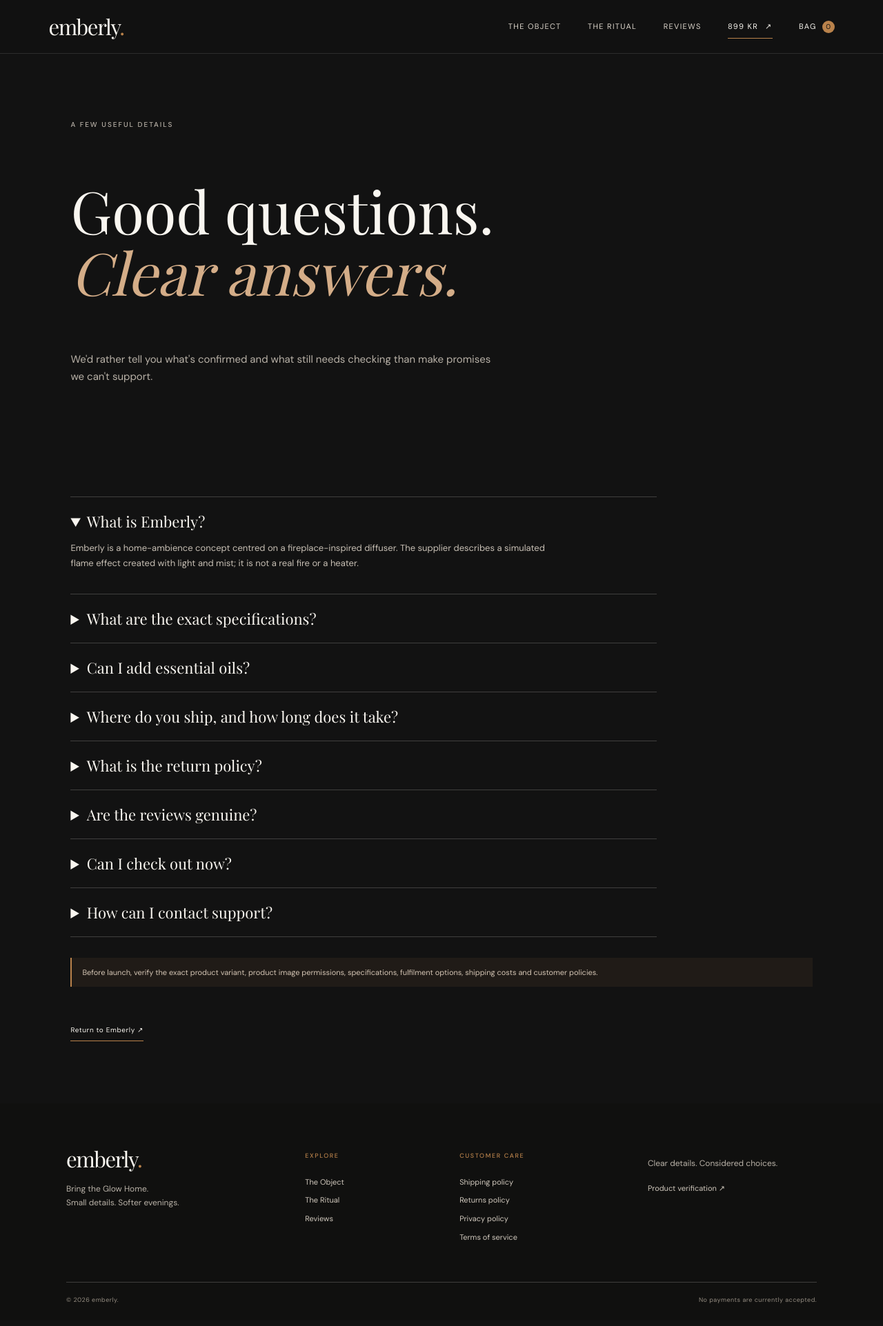
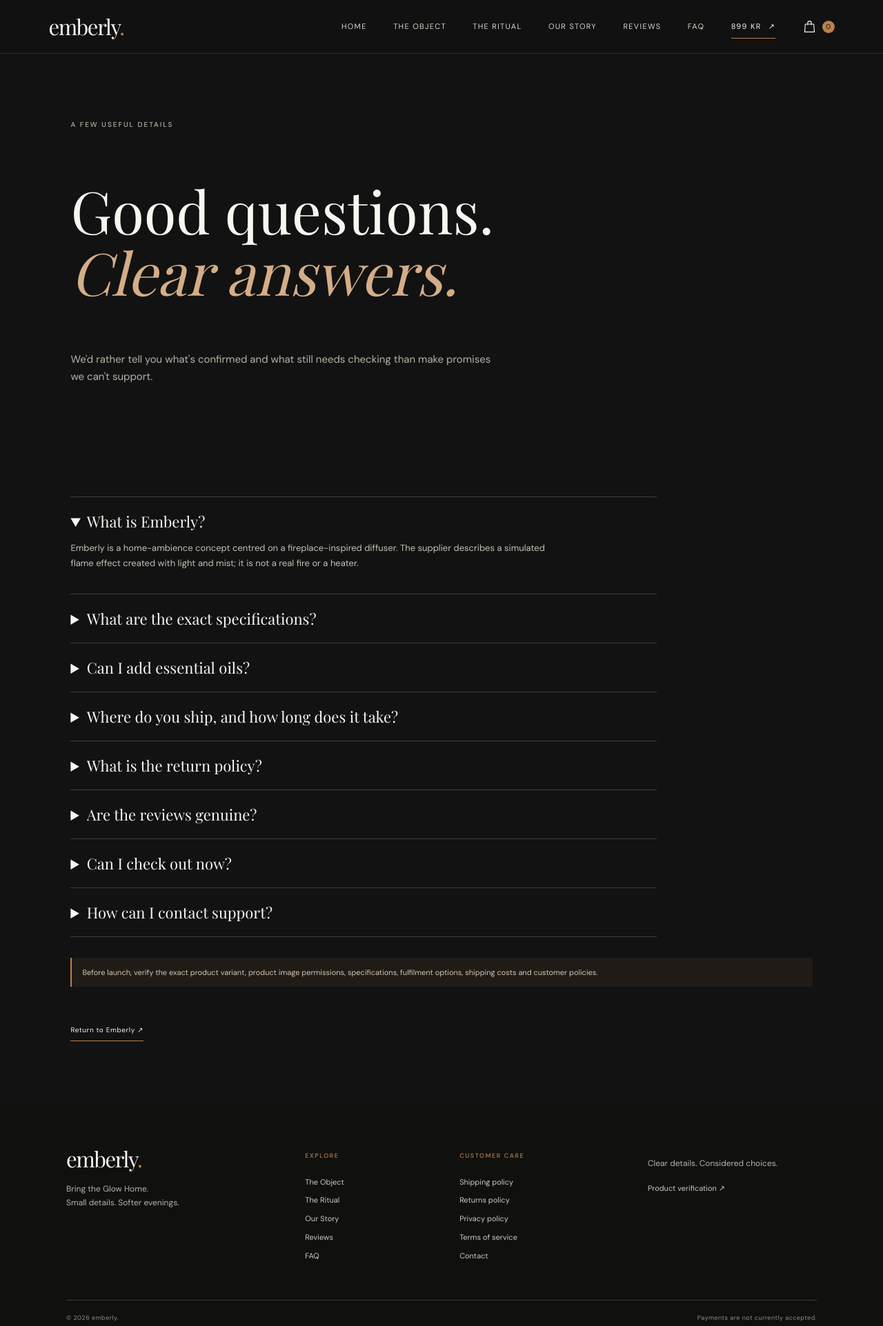
Before and after one commit to yazoniplay/emberly-, a plain HTML site: page faq.html in a window 1280 px wide. Shown: the whole page at 69% size. Drawn offline with nearby package versions, Linux system fonts and the light colour scheme; a web font is replaced by a local one.

Commit message:
Use consistent separate-page navigation and footer

```diff
--- a/faq.html
+++ b/faq.html
@@ -1,6 +1,13 @@
 <!doctype html>
 <html lang="en"><head><meta charset="utf-8"><meta name="viewport" content="width=device-width,initial-scale=1"><title>FAQ — emberly.</title><meta name="description" content="Clear answers about Emberly's flame-effect diffuser, product details, shipping and checkout status."><link rel="icon" href="favicon.svg" type="image/svg+xml"><link rel="stylesheet" href="styles.css"><script defer src="product-config.js"></script><script defer src="store.js"></script></head>
-<body><a class="skip-link" href="#main">Skip to content</a><header class="site-header"><a class="wordmark" href="index.html">emberly<span>.</span></a><button class="menu-toggle" type="button" aria-expanded="false" aria-controls="primary-nav" aria-label="Open navigation"><span></span><span></span></button><nav class="nav" id="primary-nav" aria-label="Main navigation"><a href="index.html#the-object">The Object</a><a href="index.html#the-ritual">The Ritual</a><a href="index.html#reviews">Reviews</a><a class="nav-buy" href="index.html#the-object"><span data-price></span> ↗</a><a class="bag-link" href="cart.html">Bag <span class="bag-count">0</span></a></nav></header>
+<body><a class="skip-link" href="#main">Skip to content</a><header class="site-header">
+<a class="wordmark" href="index.html" aria-label="Emberly home">emberly<span>.</span></a>
+<button class="menu-toggle" type="button" aria-expanded="false" aria-controls="primary-nav" aria-label="Open navigation"><span></span><span></span></button>
+<nav class="nav" id="primary-nav" aria-label="Main navigation">
+<a href="index.html">Home</a><a href="shop.html">The Object</a><a href="ritual.html">The Ritual</a><a href="why.html">Our Story</a><a href="reviews.html">Reviews</a><a href="faq.html">FAQ</a>
+<a class="nav-buy" href="shop.html#purchase"><span data-price></span><span aria-hidden="true"> ↗</span></a>
+<a class="bag-link" href="cart.html" aria-label="Shopping bag"><svg viewBox="0 0 24 24" aria-hidden="true"><path d="M5 8h14l1 13H4L5 8Z"/><path d="M9 9V6a3 3 0 0 1 6 0v3"/></svg><span class="bag-count" aria-label="Items in bag">0</span></a>
+</nav></header>
 <main id="main"><section class="page-hero"><p class="eyebrow">A few useful details</p><h1>Good questions.<br><em>Clear answers.</em></h1><p>We'd rather tell you what's confirmed and what still needs checking than make promises we can't support.</p></section><section class="section"><div class="accordion">
 <details open><summary>What is Emberly?</summary><p>Emberly is a home-ambience concept centred on a fireplace-inspired diffuser. The supplier describes a simulated flame effect created with light and mist; it is not a real fire or a heater.</p></details>
 <details><summary>What are the exact specifications?</summary><p>The supplier listing contains claims about capacity, lighting and timer functions, but details can vary by variant and the listing is inconsistent in places. Confirm the exact purchasable SKU, manual, power requirements and included accessories before treating any specification as final.</p></details>
@@ -11,4 +18,4 @@
 <details><summary>Can I check out now?</summary><p>No. The shopping bag is a demo and checkout is not connected to a payment provider. No payment will be taken and adding an item to the bag does not place an order.</p></details>
 <details id="contact"><summary>How can I contact support?</summary><p>A verified support email has not been configured yet. Customer support details must be added before the store accepts orders.</p></details>
 </div><div class="notice" style="margin-top:30px">Before launch, verify the exact product variant, product image permissions, specifications, fulfilment options, shipping costs and customer policies.</div><p style="margin-top:30px"><a class="underlined-link" href="index.html">Return to Emberly ↗</a></p></section></main>
-<footer class="site-footer"><div class="footer-top"><div class="footer-brand"><a class="wordmark" href="index.html">emberly<span>.</span></a><p>Bring the Glow Home.<br>Small details. Softer evenings.</p></div><div class="footer-column"><h2>Explore</h2><a href="index.html#the-object">The Object</a><a href="index.html#the-ritual">The Ritual</a><a href="index.html#reviews">Reviews</a></div><div class="footer-column"><h2>Customer care</h2><a href="shipping.html">Shipping policy</a><a href="returns.html">Returns policy</a><a href="privacy.html">Privacy policy</a><a href="terms.html">Terms of service</a></div><div class="footer-note"><p>Clear details. Considered choices.</p><a href="supplier.html">Product verification ↗</a></div></div><div class="footer-bottom"><span>© 2026 emberly.</span><span>No payments are currently accepted.</span></div></footer></body></html>
+<footer class="site-footer"><div class="footer-top"><div class="footer-brand"><a class="wordmark" href="index.html">emberly<span>.</span></a><p>Bring the Glow Home.<br>Small details. Softer evenings.</p></div><div class="footer-column"><h2>Explore</h2><a href="shop.html">The Object</a><a href="ritual.html">The Ritual</a><a href="why.html">Our Story</a><a href="reviews.html">Reviews</a><a href="faq.html">FAQ</a></div><div class="footer-column"><h2>Customer care</h2><a href="shipping.html">Shipping policy</a><a href="returns.html">Returns policy</a><a href="privacy.html">Privacy policy</a><a href="terms.html">Terms of service</a><a href="faq.html#contact">Contact</a></div><div class="footer-note"><p>Clear details. Considered choices.</p><a href="supplier.html">Product verification ↗</a></div></div><div class="footer-bottom"><span>© 2026 emberly.</span><span>Payments are not currently accepted.</span></div></footer></body></html>
```
